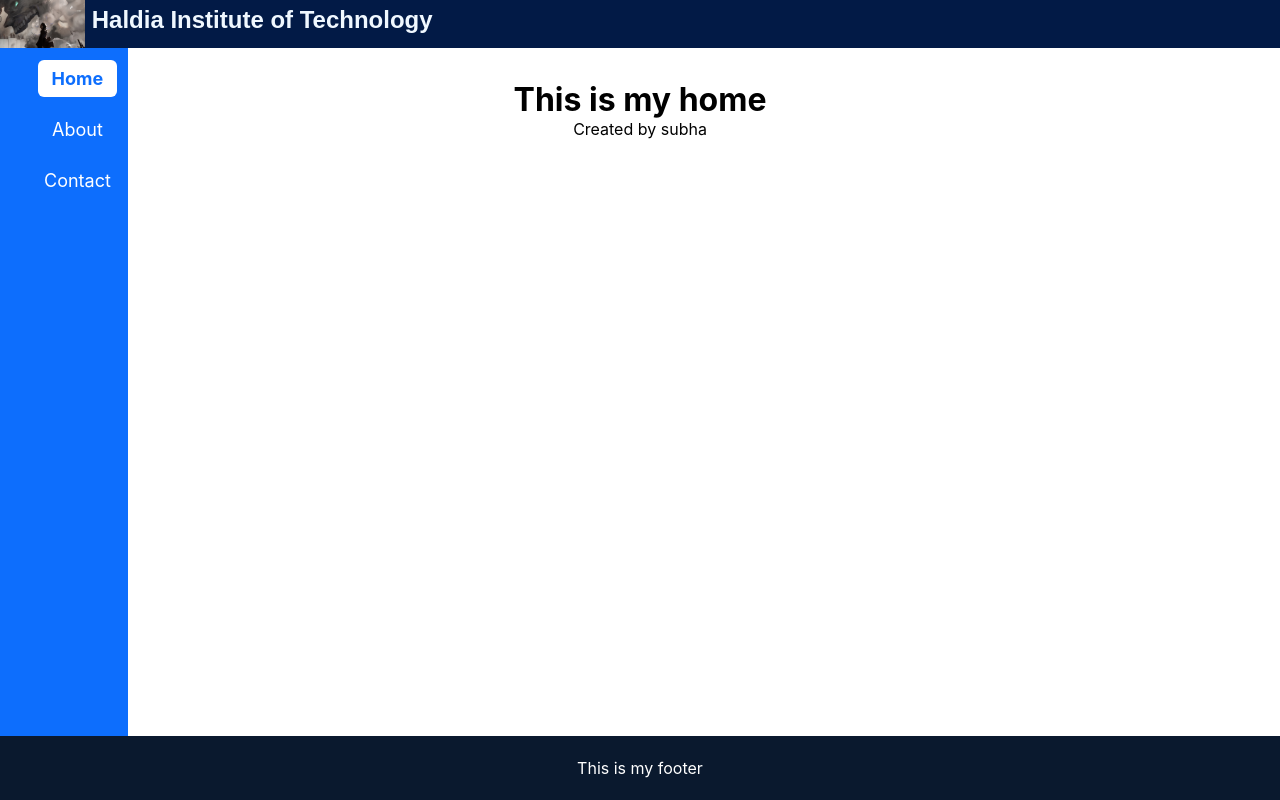
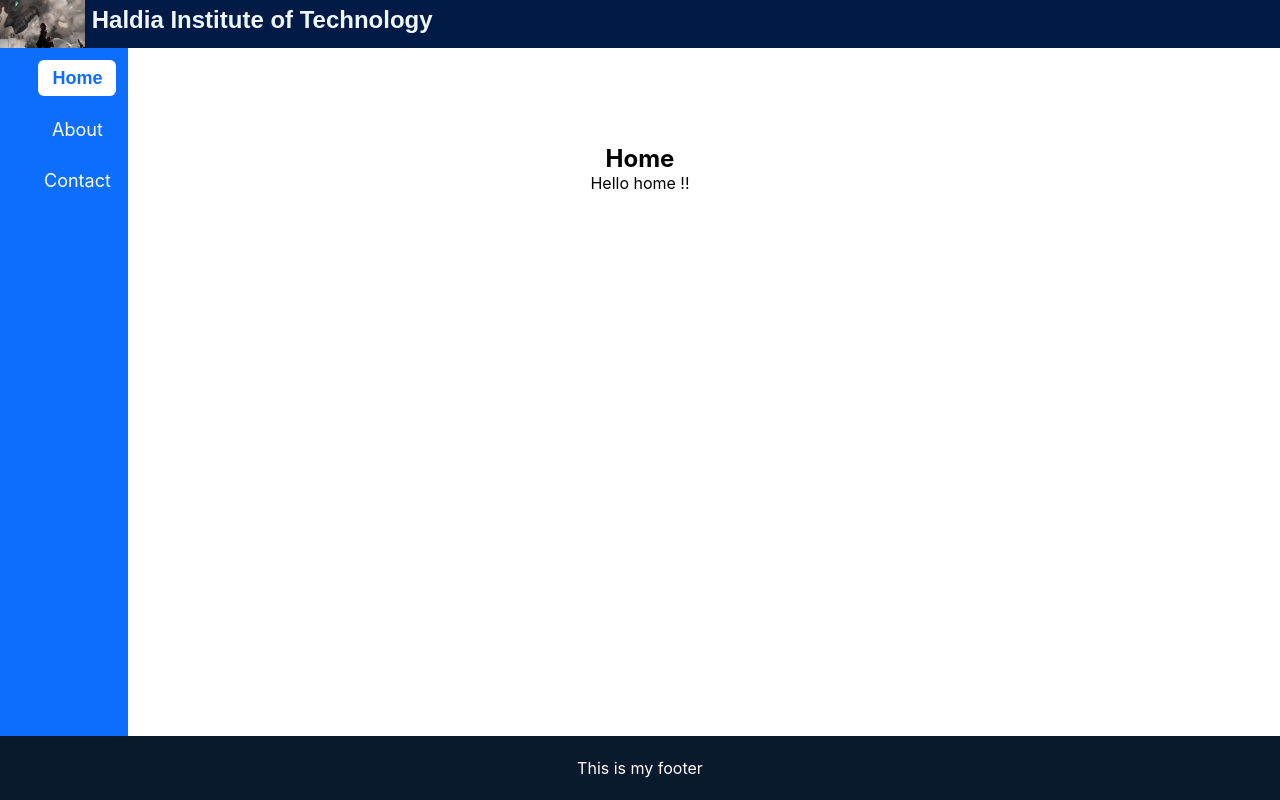
Before and after one commit to Subha12125/Training-Project-Front-End, a React (Create React App) app: page / in a window 1280 px wide. Shown: the top 800 px of the page. Built offline with nearby package versions, Linux system fonts and the light colour scheme.

Commit message:
scrollspynavbar implement

```diff
--- /dev/null
+++ b/src/CSS/home.css
@@ -0,0 +1,5 @@
+.page-section{
+    min-height: 100vh;
+    padding: 4rem;
+
+}
--- /dev/null
+++ b/src/CSS/scrollspynavbar.css
@@ -0,0 +1,5 @@
+.main-nav-div a.active{
+    background-color: bisque;
+    color: black;
+    font-family: gillroy,sans-serif;
+}
--- /dev/null
+++ b/src/components/scrollspynavbar.jsx
@@ -0,0 +1,42 @@
+import { useState, useEffect } from "react";
+import "../CSS/scrollspynavbar.css"
+
+
+export const NavbarScroll = () => {
+    const [active, setActive] = useState("home");
+    useEffect(() => {
+        const sections = document.querySelectorAll("section");
+        const observer = new IntersectionObserver(
+            (entries) => {
+                entries.forEach((entry) => {
+                    if (entry.isIntersecting) {
+                        setActive(entry.target.id);
+                    }
+                });
+            },
+            {
+                root: null,
+                rootMargin: "-40% 0px -40% 0px",
+                threshold: 0,
+            }
+        );
+
+        sections.forEach((section) => observer.observe(section));
+        return () => observer.disconnect();
+    }, []);
+
+
+    return (
+        <>
+            <div className='main-nav-div'>
+                <nav>
+                    <ul>
+                        <li><a href='#home' className={active === 'home' ? "active" : ""}>Home</a></li>
+                        <li><a href='#about' className={active === 'about' ? "active" : ""}>About</a></li>
+                        <li><a href='#contact' className={active === 'contact' ? "active" : ""}>Contact</a></li>
+                    </ul>
+                </nav>
+            </div>
+        </>
+    )
+};
--- a/src/layout/defaultlayout.jsx
+++ b/src/layout/defaultlayout.jsx
@@ -2,6 +2,7 @@ import { Outlet } from "react-router-dom";
 import { Navbar } from '../components/navbar';
 import { Footer } from '../components/footer';
 import { Header } from '../components/header';
+import { NavbarScroll } from "../components/scrollspynavbar";
 
 
 export const DefaultLayout = () => {
@@ -9,7 +10,8 @@ export const DefaultLayout = () => {
         <>
         <Header/>
         <Navbar/>
-        <main style={{marginTop:"10vh"}}><Outlet/></main>
+        <NavbarScroll/>
+        <main style={{marginTop:"10vh",minHeight:"calc(100vh - 20vh)"}}><Outlet/></main>
 
         <Footer/>
 
--- a/src/page/home.jsx
+++ b/src/page/home.jsx
@@ -1,8 +1,28 @@
+// export const Home = () => {
+//     return (
+//         <>
+//             <h1>This is my home</h1>
+//             <p>Created by subha</p>
+//         </>
+//     )
+// };
+import "../CSS/home.css"
+
 export const Home = () => {
     return (
         <>
-            <h1>This is my home</h1>
-            <p>Created by subha</p>
+            <section id="home" className="page-section">
+                <h1>Home</h1>
+                <p>Hello home !!</p>
+            </section>
+            <section id="about" className="page-section">
+                <h1>About</h1>
+                <p>Hello about !!</p>
+            </section>
+            <section id="contact" className="page-section">
+                <h1>Contact</h1>
+                <p>Hello contact !!</p>
+            </section>
         </>
     )
 };
```
Also changed, not shown: src/CSS/contact.css (line endings or trailing spaces).
